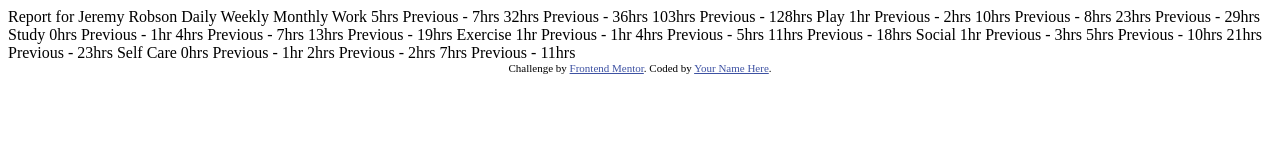
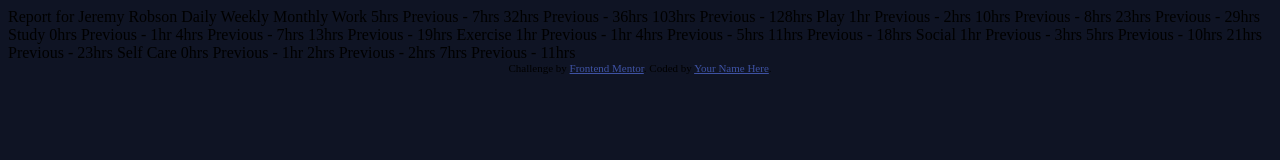
Before and after one commit to Mogakamo/time-tracking-dashboard, a plain HTML site: page index.html in a window 1280 px wide. Drawn offline with Linux system fonts and the light colour scheme.

Commit message:
added css styling

```diff
--- /dev/null
+++ b/css/style.css
@@ -0,0 +1,3 @@
+body {
+    background-color: hsl(226, 43%, 10%);
+}
--- a/index.html
+++ b/index.html
@@ -5,7 +5,7 @@
   <meta name="viewport" content="width=device-width, initial-scale=1.0"> <!-- displays site properly based on user's device -->
 
   <link rel="icon" type="image/png" sizes="32x32" href="./images/favicon-32x32.png">
-
+  <link rel="stylesheet" href="css/style.css">
   <title>Frontend Mentor | Time tracking dashboard</title>
 
   <!-- Feel free to remove these styles or customise in your own stylesheet 👍 -->
```
